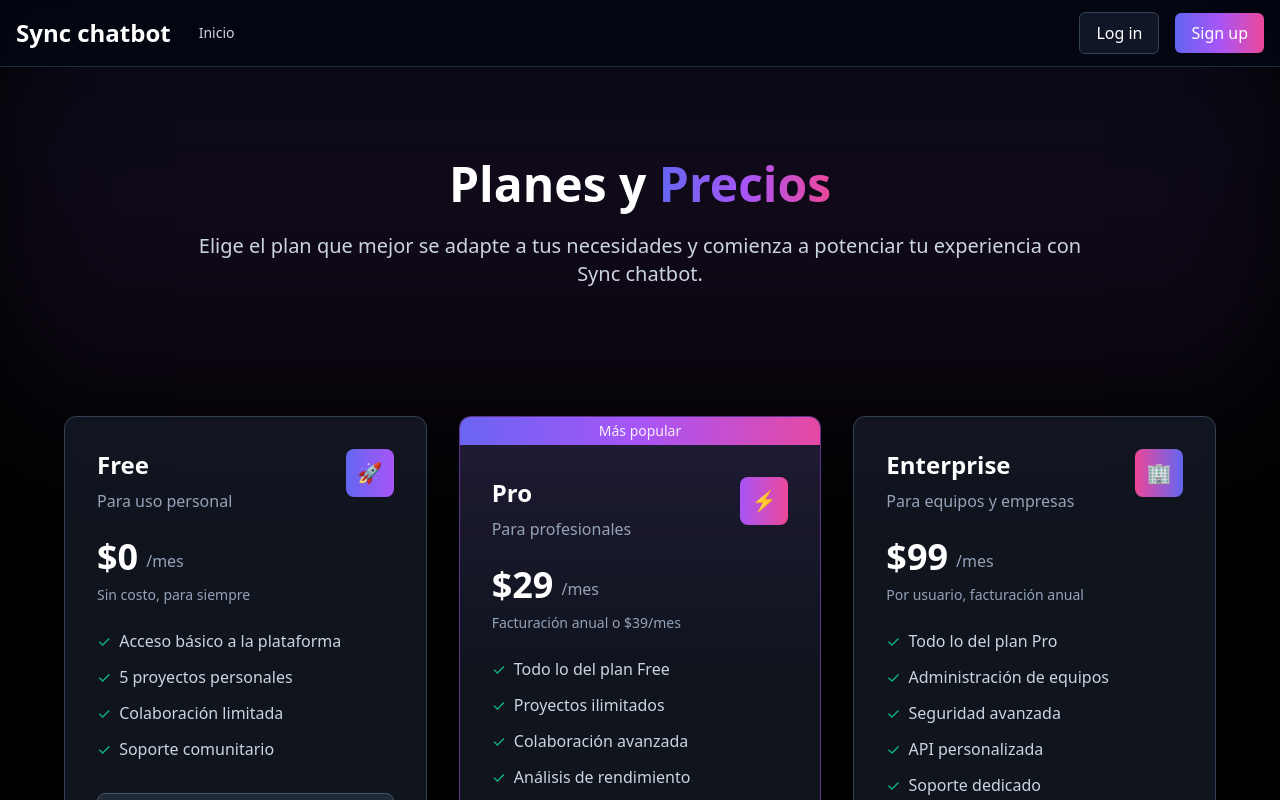
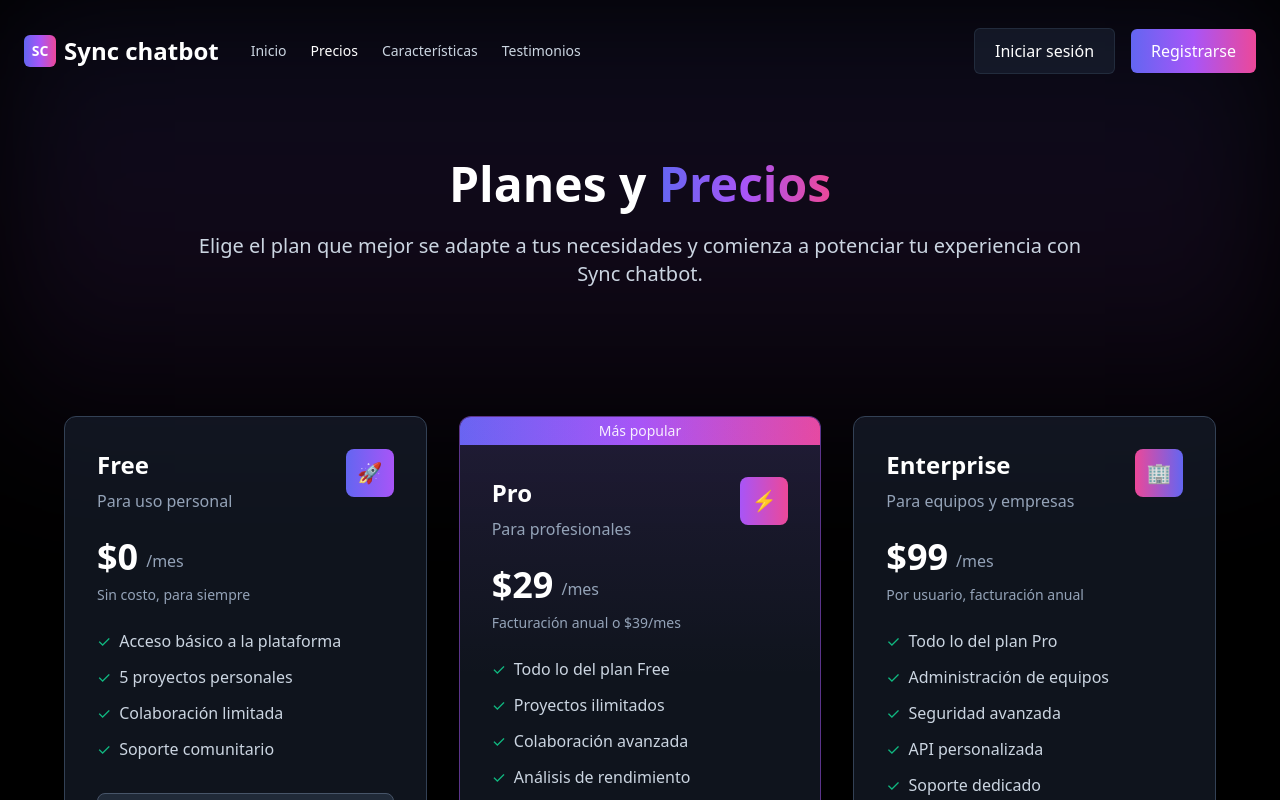
Before and after one commit to SantiagoPrada2005/service-client-client, a Next.js app: page /pages/pricing in a window 1280 px wide. Shown: the top 800 px of the page. Built offline with nearby package versions, Linux system fonts and the light colour scheme.

Commit message:
new header

```diff
--- /dev/null
+++ b/src/app/components/Header.tsx
@@ -0,0 +1,65 @@
+'use client';
+import Link from 'next/link';
+import { APP_NAME } from '../utils/constants';
+import { useState, useEffect } from 'react';
+import { usePathname } from 'next/navigation';
+
+export default function Header({ isTransparent = true }) {
+  const [isScrolled, setIsScrolled] = useState(false);
+  const pathname = usePathname();
+
+  // Detectar scroll para cambiar el estilo del header cuando es transparente
+  useEffect(() => {
+    if (isTransparent) {
+      const handleScroll = () => {
+        setIsScrolled(window.scrollY > 20);
+      };
+      window.addEventListener('scroll', handleScroll);
+      return () => window.removeEventListener('scroll', handleScroll);
+    }
+  }, [isTransparent]);
+
+  return (
+    <header className={`fixed w-full top-0 z-50 ${isTransparent
+      ? `transition-all duration-300 ${isScrolled ? 'bg-[#030712]/30 backdrop-blur-md py-3 shadow-lg' : 'bg-transparent py-7'}`
+      : 'bg-[#030712]/80 backdrop-blur-sm border-b border-slate-800 py-3'}`}>
+      <div className="container mx-auto px-4 md:px-6 flex justify-between items-center">
+        <div className="flex items-center gap-7 md:gap-8">
+          <h1 className="text-2xl font-bold text-white flex items-center gap-2">
+            <span className="bg-gradient-to-r from-indigo-500 via-purple-500 to-pink-500 w-8 h-8 rounded-md flex items-center justify-center text-white text-sm font-bold">SC</span>
+            {APP_NAME}
+          </h1>
+          <nav className="hidden md:flex items-center gap-6">
+            {/* Usamos usePathname para determinar en qué página estamos */}
+            <Link href="/." className={`text-sm ${pathname === '/' ? 'text-white font-medium' : 'text-slate-300'} hover:text-white transition-all duration-300 ease-out hover:translate-y-[-2px]`}>
+              Inicio
+            </Link>
+            <Link href="/pages/pricing" className={`text-sm ${pathname === '/pages/pricing' ? 'text-white font-medium' : 'text-slate-300'} hover:text-white transition-all duration-300 ease-out hover:translate-y-[-2px]`}>
+              Precios
+            </Link>
+            <Link href="#features" className="text-sm text-slate-300 hover:text-white transition-all duration-300 ease-out hover:translate-y-[-2px]">
+              Características
+            </Link>
+            <Link href="#testimonials" className="text-sm text-slate-300 hover:text-white transition-all duration-300 ease-out hover:translate-y-[-2px]">
+              Testimonios
+            </Link>
+          </nav>
+        </div>
+
+        <div className="flex items-center gap-4">
+          <Link href="/pages/login"
+            className="bg-slate-800/50 text-white px-4 py-2 md:px-5 md:py-2.5 rounded-md font-medium transition-all duration-300 ease-out hover:bg-slate-700/80 border border-slate-700/50 hover:border-slate-600 hover:translate-y-[-2px]">
+            Iniciar sesión
+          </Link>
+
+          <Link href="/pages/signup"
+            className="group relative inline-flex items-center gap-2 px-4 py-2 md:px-5 md:py-2.5 rounded-md overflow-hidden">
+            <div className="absolute inset-0 bg-gradient-to-r from-indigo-500 via-purple-500 to-pink-500 opacity-100 group-hover:opacity-90 transition-opacity duration-300"></div>
+            <div className="absolute inset-[-2px] bg-gradient-to-r from-indigo-500 via-purple-500 to-pink-500 opacity-0 blur-md transition-all duration-500 ease-out group-hover:opacity-70 group-hover:scale-105"></div>
+            <span className="relative text-white font-medium z-10">Registrarse</span>
+          </Link>
+        </div>
+      </div>
+    </header>
+  );
+}
--- a/src/app/page.tsx
+++ b/src/app/page.tsx
@@ -3,6 +3,7 @@ import Link from 'next/link';
 import Image from 'next/image';
 import { APP_NAME } from './utils/constants';
 import { useState, useEffect, useRef } from 'react';
+import Header from './components/Header';
 
 export default function MainPage() {
   const [isScrolled, setIsScrolled] = useState(false);
@@ -16,53 +17,12 @@ export default function MainPage() {
     return () => clearInterval(interval);
   }, []);
 
-  // Detectar scroll para cambiar el estilo del header
-  useEffect(() => {
-    const handleScroll = () => {
-      setIsScrolled(window.scrollY > 20);
-    };
-    window.addEventListener('scroll', handleScroll);
-    return () => window.removeEventListener('scroll', handleScroll);
-  }, []);
+  // El estado isScrolled ya no es necesario para el header, pero se mantiene para otros usos si es necesario
 
   return (
     <div className="min-h-screen flex flex-col bg-[#000000] overflow-x-hidden">
       {/* Header */}
-      <header className={`fixed w-full top-0 z-50 transition-all duration-300 ${isScrolled ? 'bg-[#030712]/30 backdrop-blur-md py-3 shadow-lg' : 'bg-transparent py-7'}`}>
-        <div className="container mx-auto px-6 flex justify-between items-center">
-          <div className="flex items-center gap-8">
-            <h1 className="text-2xl font-bold text-white flex items-center gap-2">
-              <span className="bg-gradient-to-r from-indigo-500 via-purple-500 to-pink-500 w-8 h-8 rounded-md flex items-center justify-center text-white text-sm font-bold">SC</span>
-              {APP_NAME}
-            </h1>
-            <nav className="hidden md:flex items-center gap-6">
-              <Link href="/pages/pricing" className="text-sm text-slate-300 hover:text-white transition-all duration-300 ease-out hover:translate-y-[-2px]">
-                Precios
-              </Link>
-              <Link href="#features" className="text-sm text-slate-300 hover:text-white transition-all duration-300 ease-out hover:translate-y-[-2px]">
-                Características
-              </Link>
-              <Link href="#testimonials" className="text-sm text-slate-300 hover:text-white transition-all duration-300 ease-out hover:translate-y-[-2px]">
-                Testimonios
-              </Link>
-            </nav>
-          </div>
-
-          <div className="flex items-center gap-4">
-            <Link href="/pages/login"
-              className="bg-slate-800/50 text-white px-5 py-2.5 rounded-md font-medium transition-all duration-300 ease-out hover:bg-slate-700/80 border border-slate-700/50 hover:border-slate-600 hover:translate-y-[-2px]">
-              Iniciar sesión
-            </Link>
-
-            <Link href="/pages/signup"
-              className="group relative inline-flex items-center gap-2 px-5 py-2.5 rounded-md overflow-hidden">
-              <div className="absolute inset-0 bg-gradient-to-r from-indigo-500 via-purple-500 to-pink-500 opacity-100 group-hover:opacity-90 transition-opacity duration-300"></div>
-              <div className="absolute inset-[-2px] bg-gradient-to-r from-indigo-500 via-purple-500 to-pink-500 opacity-0 blur-md transition-all duration-500 ease-out group-hover:opacity-70 group-hover:scale-105"></div>
-              <span className="relative text-white font-medium z-10">Registrarse</span>
-            </Link>
-          </div>
-        </div>
-      </header>
+      <Header isTransparent={true} />
 
       {/* Main Content */}
       <main className="flex-1 pt-24">
--- a/src/app/pages/pricing/page.tsx
+++ b/src/app/pages/pricing/page.tsx
@@ -2,36 +2,13 @@
 import Link from 'next/link';
 import Image from 'next/image';
 import { APP_NAME } from '../../utils/constants';
+import Header from '../../components/Header';
 
 export default function PricingPage() {
   return (
     <div className="min-h-screen flex flex-col bg-[#000000]">
       {/* Header */}
-      <header className="fixed w-full top-0 z-50 bg-[#030712]/80 backdrop-blur-sm border-b border-slate-800">
-        <div className="container mx-auto px-4 py-3 flex justify-between items-center">
-          <div className="flex items-center gap-7">
-            <h1 className="text-2xl font-bold text-white">{APP_NAME}</h1>
-            <Link href="/." className="text-sm text-slate-300 hover:text-white transition-all duration-500 ease-out">
-              Inicio
-            </Link>
-          </div>
-
-          <div className="flex items-center gap-4">
-
-            <Link href="/pages/login"
-            className="bg-slate-800/50 text-white px-4 py-2 rounded-md font-medium transition-all duration-500 ease-out hover:bg-slate-700/50 border border-slate-700 hover:border-slate-600 hover:scale-105">
-            Log in
-            </Link>
-
-            <Link href="/pages/signup"
-              className="group relative inline-flex items-center gap-2 px-4 py-2">
-              <div className="absolute inset-0 bg-gradient-to-r from-indigo-500 via-purple-500 to-pink-500 rounded-md opacity-0 blur-md transition-all duration-500 ease-out group-hover:opacity-100 group-hover:scale-110"></div>
-              <div className="absolute inset-0 bg-gradient-to-r from-indigo-500 via-purple-500 to-pink-500 rounded-md transition-all duration-500 ease-out group-hover:scale-105"></div>
-              <span className="relative text-white font-medium">Sign up</span>
-            </Link>
-          </div>
-        </div>
-      </header>
+      <Header isTransparent={true} />
 
       {/* Main Content */}
       <main className="flex-1 pt-24">
```
